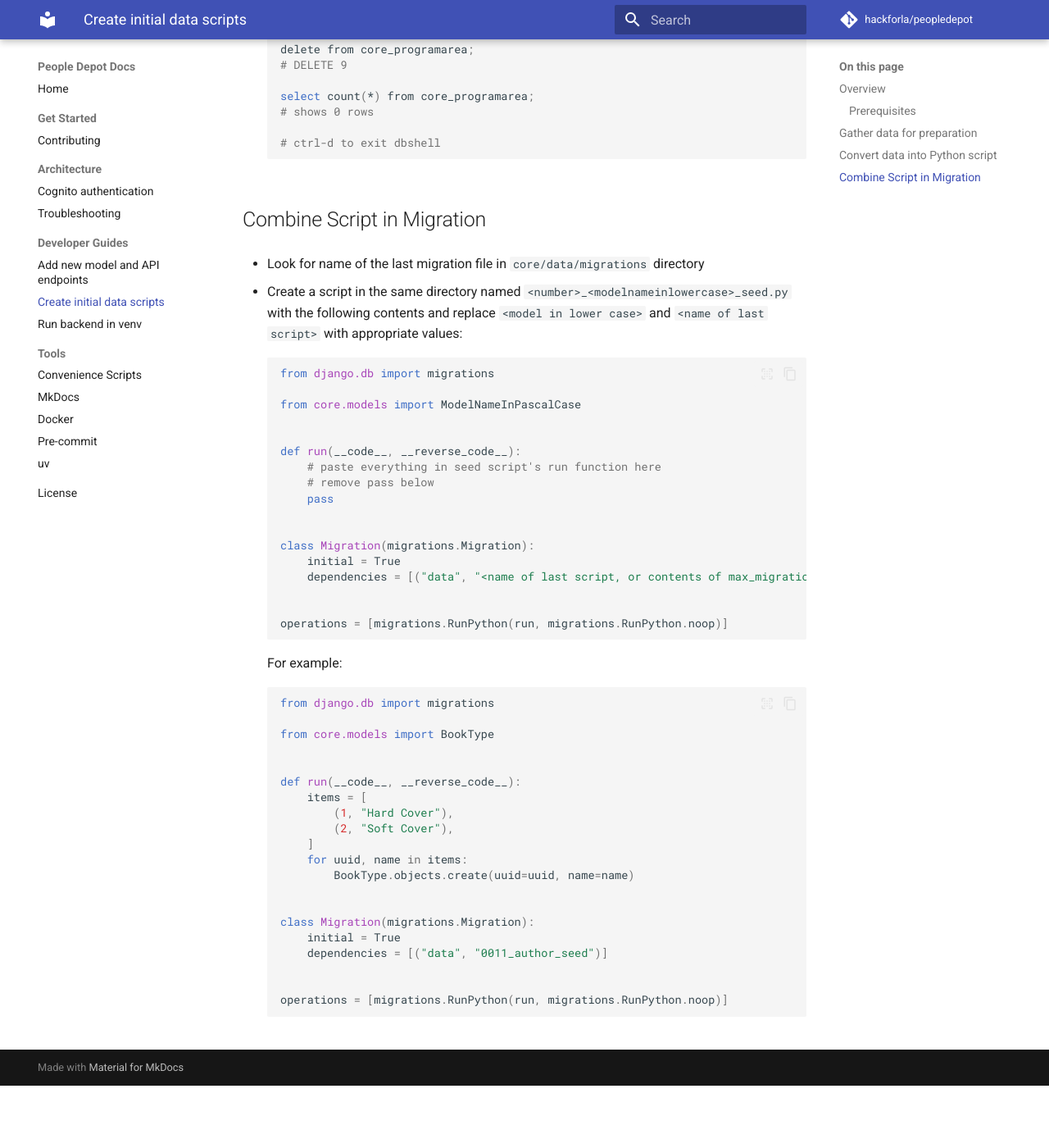
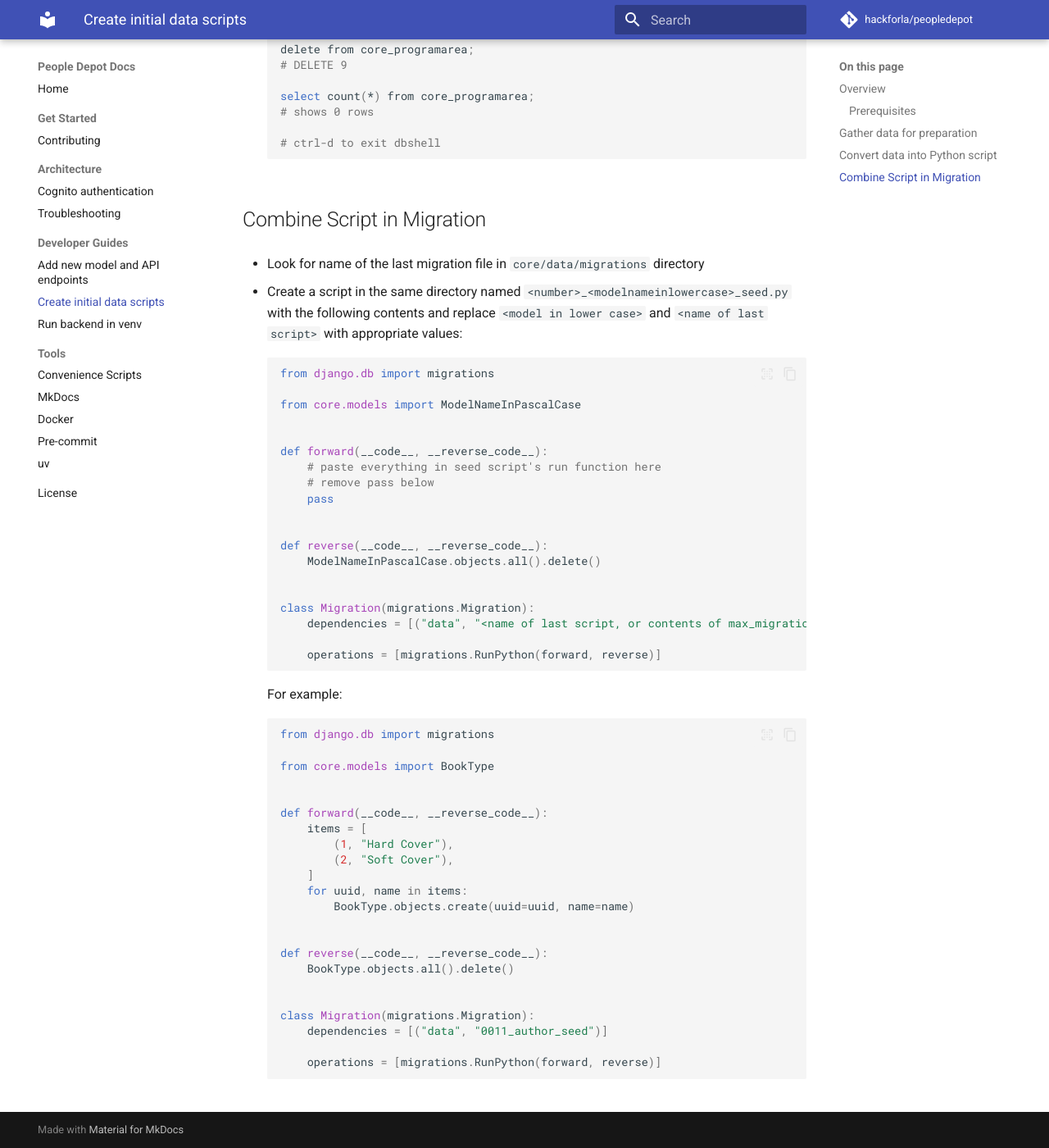
Before and after one commit to hackforla/peopledepot, an MkDocs documentation site: the page built from docs/how-to/create-initial-data-migrations.md, in a window 1280 px wide and 1400 px high, scrolled down 1777 px. Shown: the whole window at 82% size. Built offline with MkDocs 1.6.1 and Material for MkDocs 9.7.7, drawn with Linux system fonts in a browser that asks for light colours; comment, search, counter and statistics services are not loaded; before the commit the page ends 3101 px from its top, so only the background shows below that.

Commit message:
fix(docs): create initial data scripts page

````diff
--- a/docs/how-to/create-initial-data-migrations.md
+++ b/docs/how-to/create-initial-data-migrations.md
@@ -89,18 +89,20 @@ It is required that there be data in the first column of the sheet.
     from core.models import ModelNameInPascalCase
 
 
-    def run(__code__, __reverse_code__):
+    def forward(__code__, __reverse_code__):
         # paste everything in seed script's run function here
         # remove pass below
         pass
 
 
+    def reverse(__code__, __reverse_code__):
+        ModelNameInPascalCase.objects.all().delete()
+
+
     class Migration(migrations.Migration):
-        initial = True
         dependencies = [("data", "<name of last script, or contents of max_migration.txt>")]
 
-
-    operations = [migrations.RunPython(run, migrations.RunPython.noop)]
+        operations = [migrations.RunPython(forward, reverse)]
     ```
 
     For example:
@@ -111,7 +113,7 @@ It is required that there be data in the first column of the sheet.
     from core.models import BookType
 
 
-    def run(__code__, __reverse_code__):
+    def forward(__code__, __reverse_code__):
         items = [
             (1, "Hard Cover"),
             (2, "Soft Cover"),
@@ -120,12 +122,14 @@ It is required that there be data in the first column of the sheet.
             BookType.objects.create(uuid=uuid, name=name)
 
 
+    def reverse(__code__, __reverse_code__):
+        BookType.objects.all().delete()
+
+
     class Migration(migrations.Migration):
-        initial = True
         dependencies = [("data", "0011_author_seed")]
 
-
-    operations = [migrations.RunPython(run, migrations.RunPython.noop)]
+        operations = [migrations.RunPython(forward, reverse)]
     ```
 
 [pd-data-spreadsheet]: https://docs.google.com/spreadsheets/d/1x_zZ8JLS2hO-zG0jUocOJmX16jh-DF5dccrd_OEGNZ0/
````
Also changed, not shown: 3 other files.
